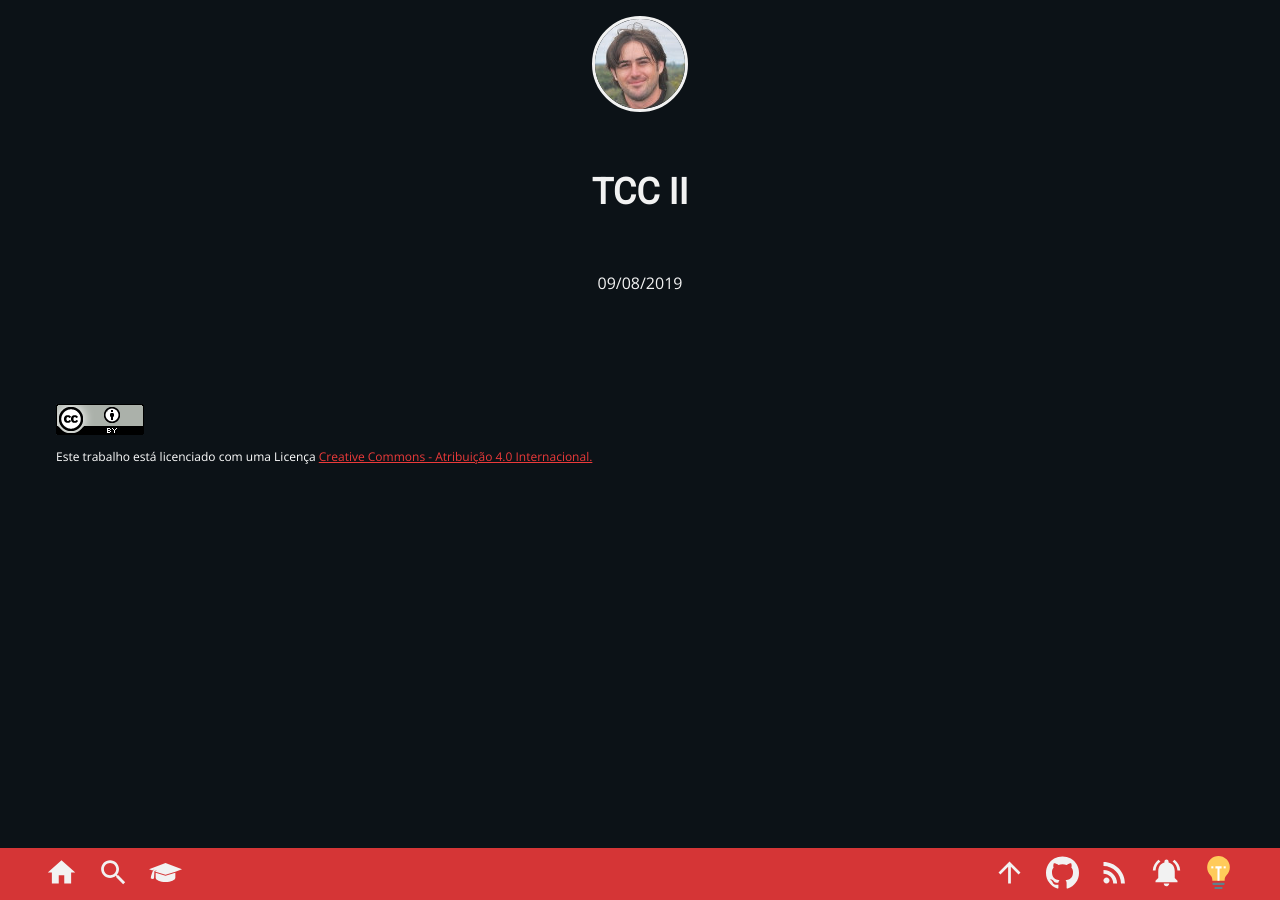
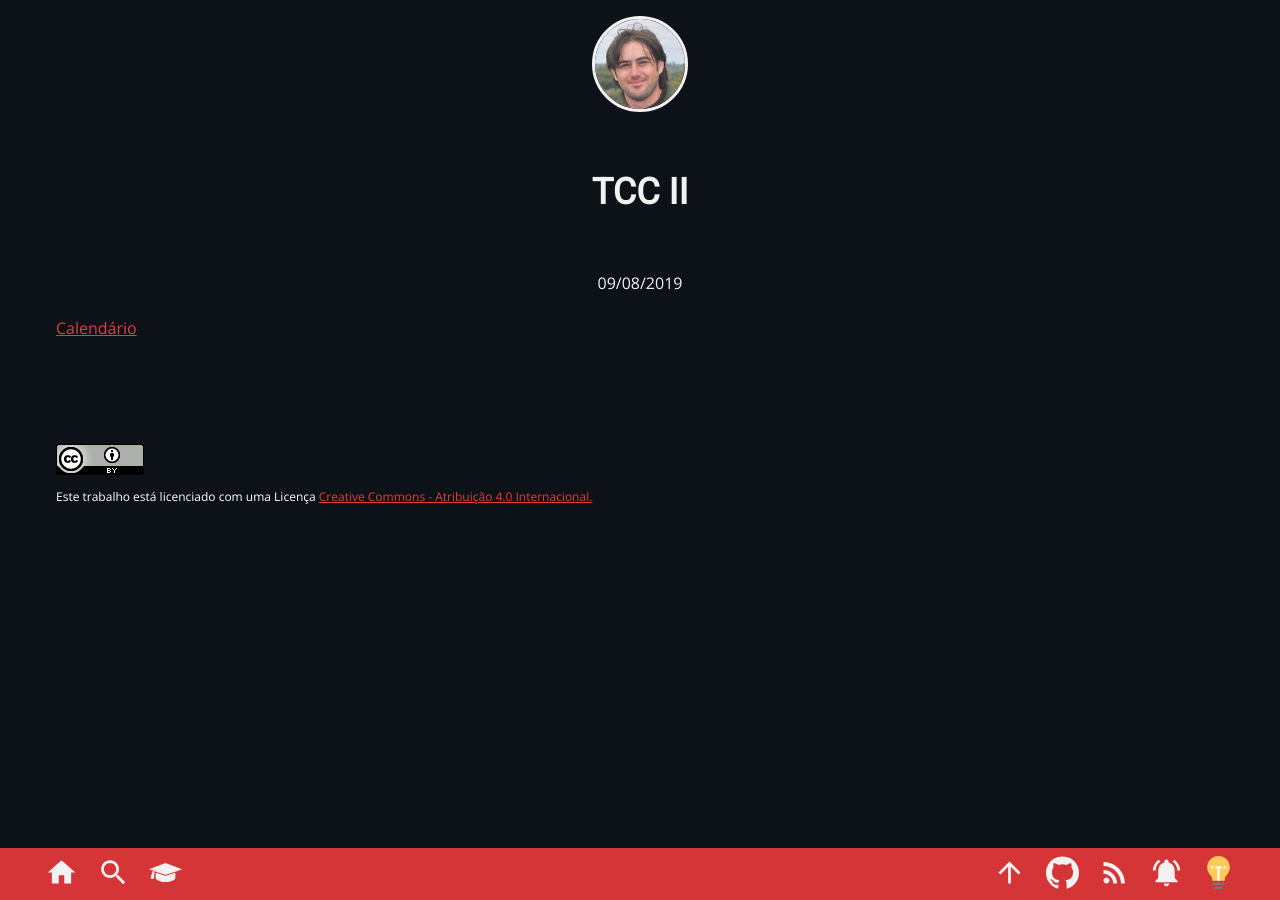
Before and after one commit to marcoinf/marcoinf.github.io, a Jekyll site: the page built from _pages/2019-2-tcc-ii.md, in a window 1280 px wide. Built offline with Jekyll 4.4.1, drawn with Linux system fonts in a browser that asks for light colours.

Commit message:
Update 2019-2-tcc-ii.md

```diff
--- a/_pages/2019-2-tcc-ii.md
+++ b/_pages/2019-2-tcc-ii.md
@@ -4,3 +4,5 @@
 permalink: /2019-2-tcc-ii
 date:   2019-08-09 16:12:00 -0400
 ---
+
+[Calendário](https://docs.google.com/spreadsheets/d/1GAeF8WqNJ2WYCdOi_bnZzcy-rKqiT5S5RyWy4LPIigI/edit?usp=sharing)
```
